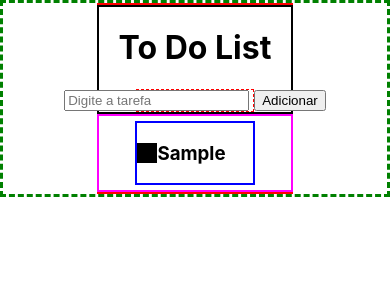
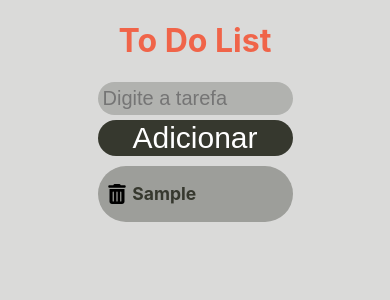
Before and after one commit to lucasRodrigues0/todo-list-react, a React (Create React App) app: page / in a window 390 px wide. Both pictures are taken after typing "Sample" into the empty fields and a click on the button "Adicionar". Shown: the top 300 px of the page. Built offline with nearby package versions, Linux system fonts and the light colour scheme.

Commit message:
layout e responsividade

```diff
--- a/src/App.scss
+++ b/src/App.scss
@@ -1,5 +1,7 @@
+@use 'index';
+
 .App {
-  border: 3px dashed green;
+  background-color: index.$platinum;
   box-sizing: border-box;
   display: flex;
   flex-direction: row;
--- a/src/components/container/Container.scss
+++ b/src/components/container/Container.scss
@@ -1,6 +1,5 @@
 .container {
     align-items: center;
-    border: 2px solid red;
     display: flex;
     flex-direction: column;
     justify-content: center;
@@ -8,10 +7,9 @@
 }
 
 .task-container {
-    border: 2px solid magenta;
     display: flex;
     flex-direction: column;
     align-items: center;
     justify-content: center;
-    width: 100%;
+    min-width: 100%;
 }
--- a/src/components/container/header/Header.scss
+++ b/src/components/container/header/Header.scss
@@ -1,20 +1,63 @@
+@use '../../../../src/index';
+
 .header {
     align-items: center;
-    border: 2px solid black;
     display: flex;
     flex-direction: column;
     justify-content: center;
     width: 100%;
 }
 
+.title {
+    color: index.$tomato;
+}
+
 .input-container {
-    border: 1px dashed red;
     display: flex;
     flex-direction: row;
     justify-content: center;
     width: 60%;
 }
 
+.input-container input {
+    color: index.$blackOlive;
+    background-color: index.$silver;
+    border: none;
+    border-radius: 50px 0 0 50px;
+    font-size: 20px;
+    padding: 5px;
+}
+
 .input-container button {
-    margin-left: 5px;
+    background-color: index.$silver;
+    color: index.$blackOlive;
+    font-size: 15px;
+    border: none;
+    border-radius: 0 50px 50px 0;
+    transition: 0.2s all ease-in;
 }
+
+.input-container button:hover {
+    background-color: index.$blackOlive;
+    color: #fff;
+    transition: 0.2s all ease-in;
+}
+
+@media screen and (max-width: 783px) {
+    .input-container {
+        width: 100%;
+        flex-direction: column;
+    }
+
+    .input-container input {
+        border-radius: 50px;
+    }
+
+    .input-container button {
+        border-radius: 50px;
+        margin: 5px 0;
+        font-size: 30px;
+        background-color: index.$blackOlive;
+        color: #fff;
+    }
+}
--- a/src/components/container/header/Header.tsx
+++ b/src/components/container/header/Header.tsx
@@ -18,7 +18,7 @@
 
     return (
         <div className="header">
-            <h1>To Do List</h1>
+            <h1 className="title">To Do List</h1>
             <div className="input-container">
                 <input type="text" placeholder="Digite a tarefa" onChange={updateValue} value={inputValue} onKeyDown={handleKeyPress}/>
                 <button onClick={addTask}>Adicionar</button>
--- a/src/components/container/task/Task.scss
+++ b/src/components/container/task/Task.scss
@@ -1,14 +1,41 @@
+@use '../../../../src/index';
+
 .task {
-    border: 2px solid blue;
+    align-items: center;
+    background-color: index.$battleshipGray;
+    border-radius: 50px;
+    color: index.$blackOlive;
+    display: flex;
+    flex-direction: row;
+    flex-wrap: wrap;
+    justify-content: center;
+    margin: 5px 0;
+    min-width: 100%;
+}
+
+.task-content-container {
+    width: 90%;
     display: flex;
     flex-direction: row;
     align-items: center;
-    width: 60%;
-    margin: 5px 0;
 }
 
 .delete-icon {
-    background-color: black;
+    height: 20px;
     width: 20px;
-    height: 20px;
 }
+
+.svg-icon {
+    width: 100%;
+    height: 100%;
+}
+
+.task-text {
+    margin-left: 5px;
+}
+
+@media screen and (max-width: 783px) {
+    .task {
+        font-size: 15px;
+    }
+}
--- a/src/components/container/task/Task.tsx
+++ b/src/components/container/task/Task.tsx
@@ -15,9 +15,13 @@
     }
 
     return(
-        <div className="task" onClick={handleClick}>
-            <div className="delete-icon"></div>
-            <h3>{text}</h3>
+        <div className="task">
+            <div className="task-content-container">
+                <div className="delete-icon" onClick={handleClick}>
+                    <svg className="svg-icon" xmlns="http://www.w3.org/2000/svg" viewBox="0 0 448 512"><path d="M135.2 17.7C140.6 6.8 151.7 0 163.8 0H284.2c12.1 0 23.2 6.8 28.6 17.7L320 32h96c17.7 0 32 14.3 32 32s-14.3 32-32 32H32C14.3 96 0 81.7 0 64S14.3 32 32 32h96l7.2-14.3zM32 128H416V448c0 35.3-28.7 64-64 64H96c-35.3 0-64-28.7-64-64V128zm96 64c-8.8 0-16 7.2-16 16V432c0 8.8 7.2 16 16 16s16-7.2 16-16V208c0-8.8-7.2-16-16-16zm96 0c-8.8 0-16 7.2-16 16V432c0 8.8 7.2 16 16 16s16-7.2 16-16V208c0-8.8-7.2-16-16-16zm96 0c-8.8 0-16 7.2-16 16V432c0 8.8 7.2 16 16 16s16-7.2 16-16V208c0-8.8-7.2-16-16-16z"/></svg>
+                </div>
+                <h3 className='task-text'>{text}</h3>
+            </div>
         </div>
     )
 }
--- a/src/index.scss
+++ b/src/index.scss
@@ -1,4 +1,11 @@
+$platinum: #DADAD9;
+$tomato: #F06449;
+$blackOlive: #36382E;
+$silver: #B1B2AF;
+$battleshipGray: #9D9E9A;
+
 body {
+  background-color: $platinum;
   margin: 0;
   font-family: -apple-system, BlinkMacSystemFont, 'Segoe UI', 'Roboto', 'Oxygen',
     'Ubuntu', 'Cantarell', 'Fira Sans', 'Droid Sans', 'Helvetica Neue',
```
Also changed, not shown: 1 other file (tests, documents, lock files or other folders).
